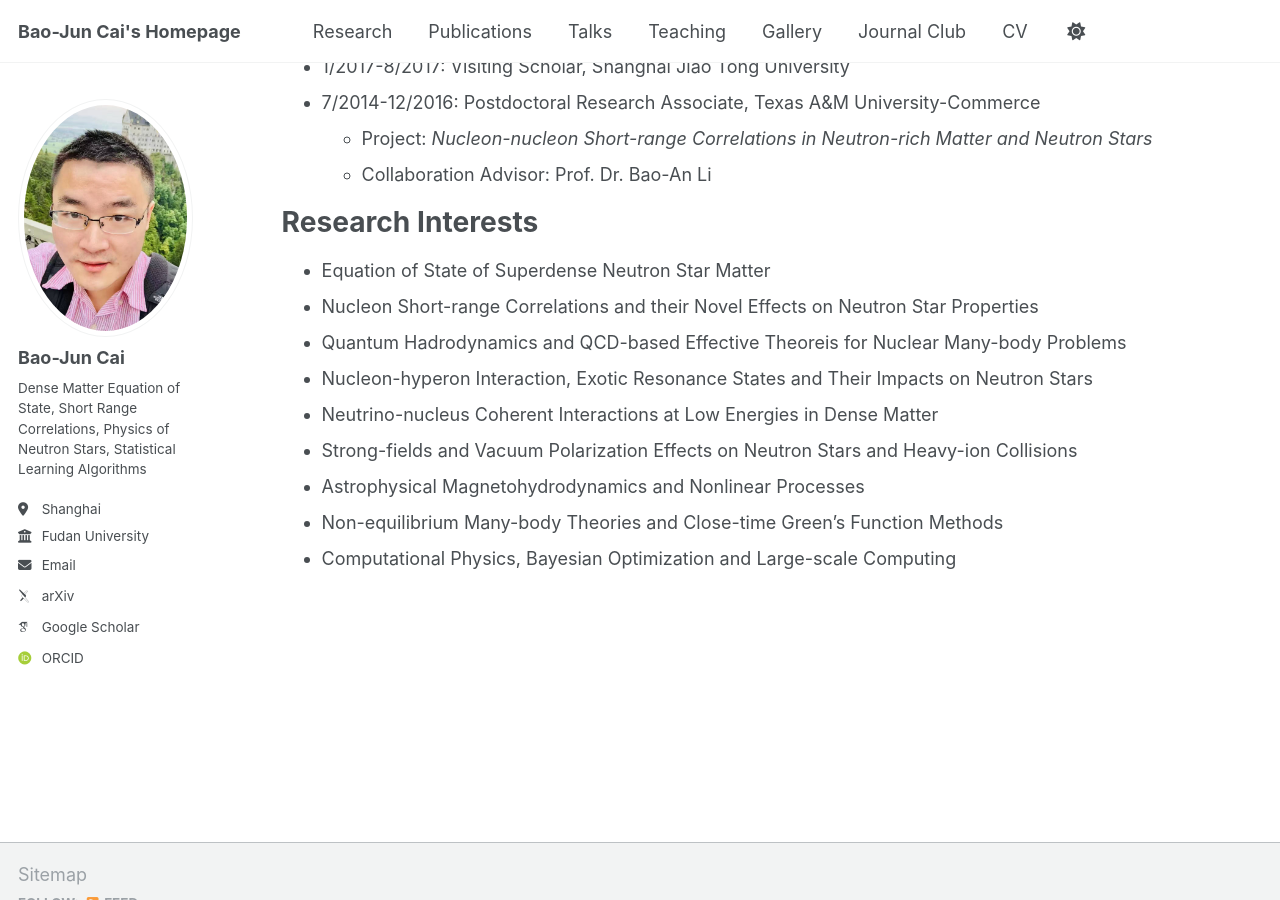
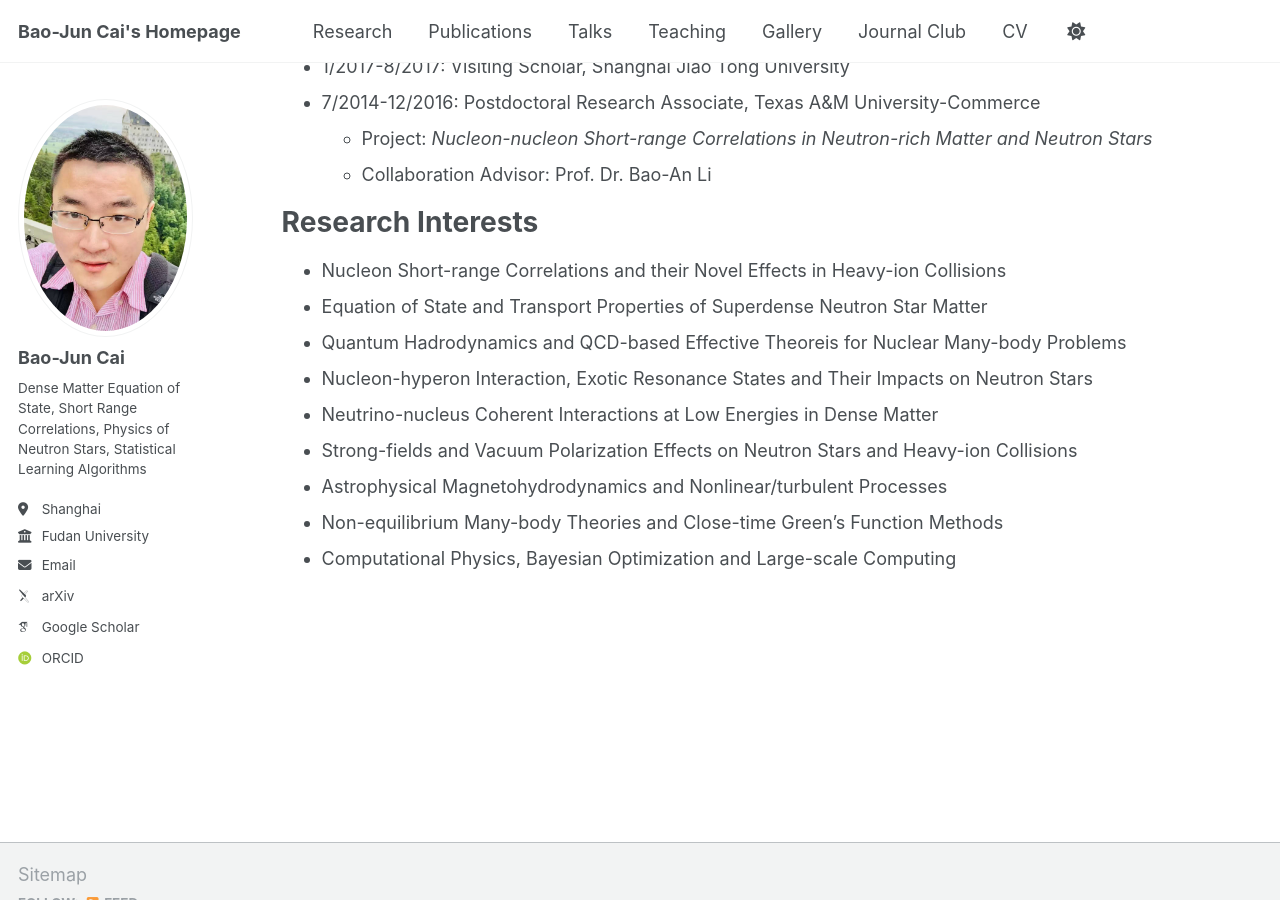
Before and after one commit to bjcai-phys/bjcai-phys.github.io, a Jekyll site: the page built from _pages/cv.md, in a window 1280 px wide and 900 px high, scrolled down 497 px. Built offline with Jekyll 4.4.1, drawn with Linux system fonts in a browser that asks for light colours; some web fonts are replaced.

Commit message:
Update cv.md

```diff
--- a/_pages/cv.md
+++ b/_pages/cv.md
@@ -31,12 +31,12 @@ Work experience
 
 Research Interests
 ======
-* Equation of State of Superdense Neutron Star Matter
-* Nucleon Short-range Correlations and their Novel Effects on Neutron Star Properties
+* Nucleon Short-range Correlations and their Novel Effects in Heavy-ion Collisions
+* Equation of State and Transport Properties of Superdense Neutron Star Matter
 * Quantum Hadrodynamics and QCD-based Effective Theoreis for Nuclear Many-body Problems
 * Nucleon-hyperon Interaction, Exotic Resonance States and Their Impacts on Neutron Stars
 * Neutrino-nucleus Coherent Interactions at Low Energies in Dense Matter
 * Strong-fields and Vacuum Polarization Effects on Neutron Stars and Heavy-ion Collisions
-* Astrophysical Magnetohydrodynamics and Nonlinear Processes
+* Astrophysical Magnetohydrodynamics and Nonlinear/turbulent Processes
 * Non-equilibrium Many-body Theories and Close-time Green’s Function Methods
 * Computational Physics, Bayesian Optimization and Large-scale Computing
```
